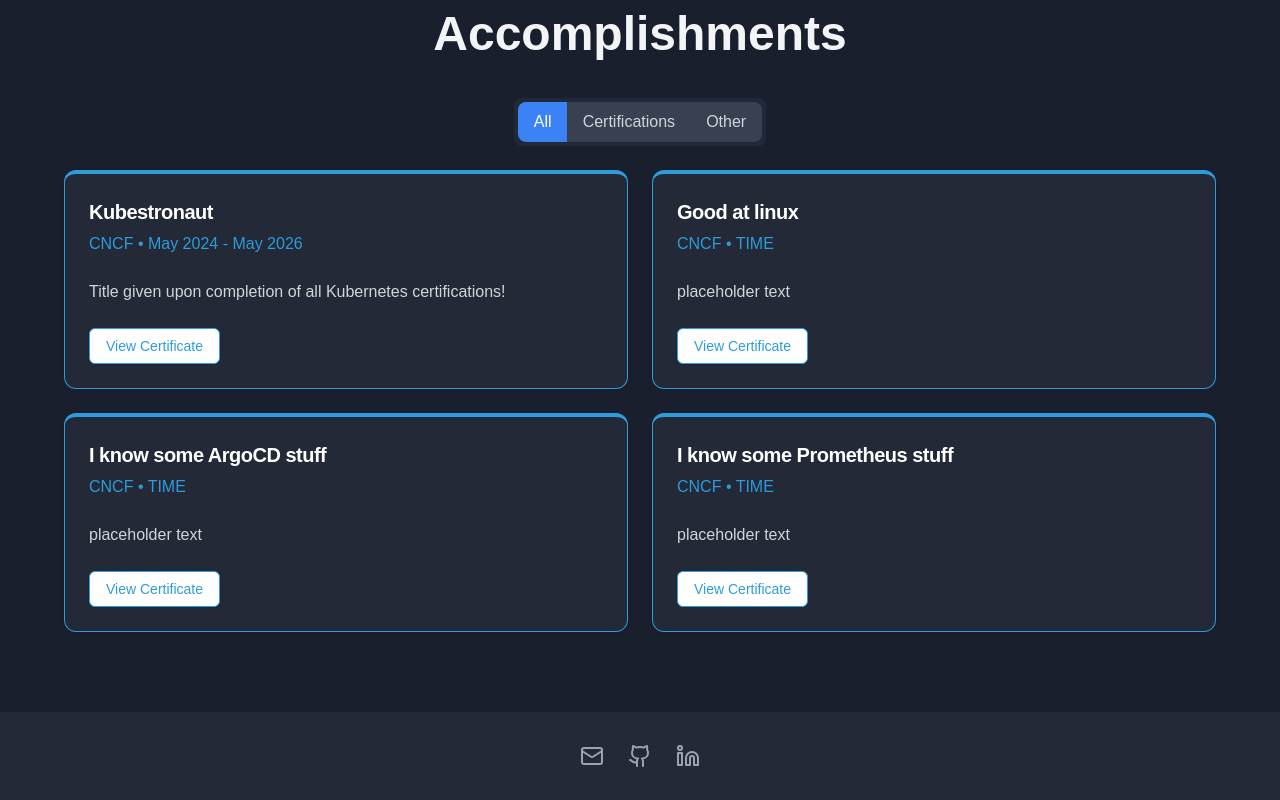
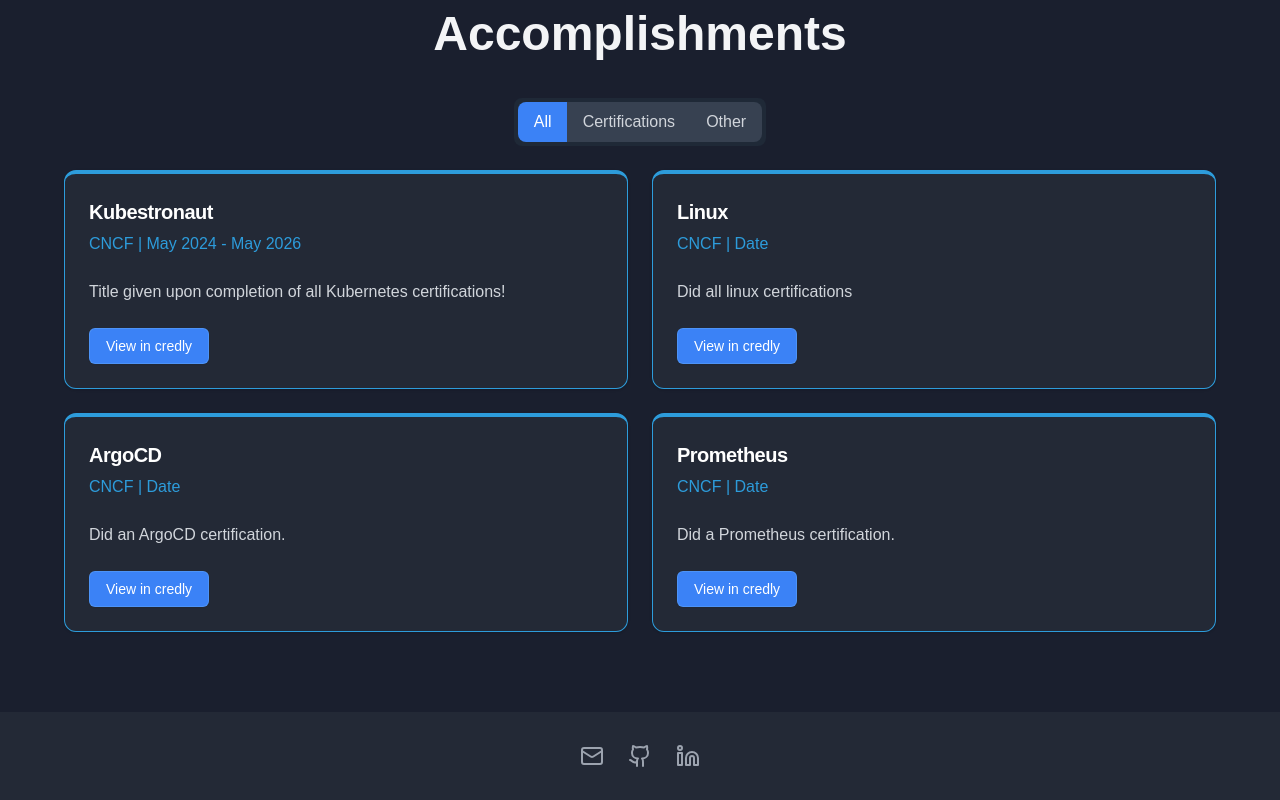
Before and after one commit to TheRealArmon/armon_portfolio, a Next.js app: page / in a window 1280 px wide. Shown: the part 2334-3134 px from the top of the page. Built offline with nearby package versions, Linux system fonts and the light colour scheme.

Commit message:
temporary Accomplishments revamp

```diff
--- a/components/AccomplishmentCard.tsx
+++ b/components/AccomplishmentCard.tsx
@@ -1,31 +1,46 @@
-import { Button } from "@/components/ui/button"
-import { Card, CardContent, CardFooter, CardHeader, CardTitle } from "@/components/ui/card"
+import { Button } from "@/components/ui/button";
+import {
+  Card,
+  CardContent,
+  CardFooter,
+  CardHeader,
+  CardTitle,
+} from "@/components/ui/card";
 
 interface AccomplishmentCardProps {
-  title: string
-  organization: string
-  date: string
-  description: string
+  title: string;
+  organization: string;
+  date: string;
+  description: string;
 }
 
 export function AccomplishmentCard({
   title,
   organization,
   date,
-  description
+  description,
 }: AccomplishmentCardProps) {
   return (
     <Card className="bg-[#232936] border-[#2D9CDB] border-t-4">
       <CardHeader>
-        <CardTitle className="text-xl font-semibold text-white">{title}</CardTitle>
-        <p className="text-[#2D9CDB]">{organization} • {date}</p>
+        <CardTitle className="text-xl font-semibold text-white">
+          {title}
+        </CardTitle>
+        <p className="text-[#2D9CDB]">
+          {organization} | {date}
+        </p>
       </CardHeader>
       <CardContent>
         <p className="text-gray-300">{description}</p>
       </CardContent>
       <CardFooter>
-        <Button variant="outline" className="text-[#2D9CDB] border-[#2D9CDB]">View Certificate</Button>
+        <Button
+          variant="outline"
+          className="text-white hover:text-white bg-blue-500 hover:bg-blue-600 border-blue-400 border-opacity-50"
+        >
+          View in credly
+        </Button>
       </CardFooter>
     </Card>
-  )
+  );
 }
--- a/components/AccomplishmentsSection.tsx
+++ b/components/AccomplishmentsSection.tsx
@@ -1,7 +1,12 @@
-"use client"
+"use client";
 
-import { AccomplishmentCard } from './AccomplishmentCard'
-import { useState } from 'react'
+import { AccomplishmentCard } from "./AccomplishmentCard";
+import { useState } from "react";
+
+const category = {
+  cert: "Certification",
+  other: "Other",
+};
 
 export function AccomplishmentsSection() {
   const accomplishments = [
@@ -9,66 +14,78 @@
       title: "Kubestronaut",
       organization: "CNCF",
       date: "May 2024 - May 2026",
-      description: "Title given upon completion of all Kubernetes certifications!",
-      category: "Certifications",
+      description:
+        "Title given upon completion of all Kubernetes certifications!",
+      category: category.cert,
     },
     {
-      title: "Good at linux",
+      title: "Linux",
       organization: "CNCF",
-      date: "TIME",
-      description: "placeholder text",
-      category: "Certifications",
+      date: "Date",
+      description: "Did all linux certifications",
+      category: category.cert,
     },
     {
-      title: "I know some ArgoCD stuff",
+      title: "ArgoCD",
       organization: "CNCF",
-      date: "TIME",
-      description: "placeholder text",
-      category: "Other",
+      date: "Date",
+      description: "Did an ArgoCD certification.",
+      category: category.cert,
     },
     {
-      title: "I know some Prometheus stuff",
+      title: "Prometheus",
       organization: "CNCF",
-      date: "TIME",
-      description: "placeholder text",
-      category: "Other",
+      date: "Date",
+      description: "Did a Prometheus certification.",
+      category: category.cert,
     },
-  ]
+  ];
 
-  const [selectedCategory, setSelectedCategory] = useState("All")
+  const [selectedCategory, setSelectedCategory] = useState("All");
 
   const filteredAccomplishments = accomplishments.filter((accomplishment) =>
     selectedCategory === "All"
       ? true
       : selectedCategory === "Certifications"
-        ? accomplishment.category === "Certifications"
-        : accomplishment.category === "Other"
-  )
+      ? accomplishment.category === "Certifications"
+      : accomplishment.category === "Other"
+  );
 
   return (
     <section id="Accomplishments" className="py-20 px-4 bg-[#1a1f2e]">
       <div className="max-w-6xl mx-auto">
-        <h2 className="text-5xl font-bold text-center mb-10">Accomplishments</h2>
+        <h2 className="text-5xl font-bold text-center mb-10">
+          Accomplishments
+        </h2>
         <div className="flex justify-center items-center mb-6">
           <div className="join bg-gray-800 rounded-lg p-1">
             <button
               onClick={() => setSelectedCategory("All")}
-              className={`join-item px-4 py-2 rounded-lg hover:opacity-75 ${selectedCategory === "All" ? "bg-blue-500 text-white" : "bg-gray-700 text-gray-300"
-                }`}
+              className={`join-item px-4 py-2 rounded-lg hover:opacity-75 ${
+                selectedCategory === "All"
+                  ? "bg-blue-500 text-white"
+                  : "bg-gray-700 text-gray-300"
+              }`}
             >
               All
             </button>
             <button
               onClick={() => setSelectedCategory("Certifications")}
-              className={`join-item px-4 py-2 rounded-lg hover:opacity-75 ${selectedCategory === "Certifications" ? "bg-blue-500 text-white" : "bg-gray-700 text-gray-300"
-                }`}
+              className={`join-item px-4 py-2 rounded-lg hover:opacity-75 ${
+                selectedCategory === "Certifications"
+                  ? "bg-blue-500 text-white"
+                  : "bg-gray-700 text-gray-300"
+              }`}
             >
               Certifications
             </button>
             <button
               onClick={() => setSelectedCategory("Other")}
-              className={`join-item px-4 py-2 rounded-lg hover:opacity-75 ${selectedCategory === "Other" ? "bg-blue-500 text-white" : "bg-gray-700 text-gray-300"
-                }`}
+              className={`join-item px-4 py-2 rounded-lg hover:opacity-75 ${
+                selectedCategory === "Other"
+                  ? "bg-blue-500 text-white"
+                  : "bg-gray-700 text-gray-300"
+              }`}
             >
               Other
             </button>
@@ -81,5 +98,5 @@
         </div>
       </div>
     </section>
-  )
+  );
 }
```
